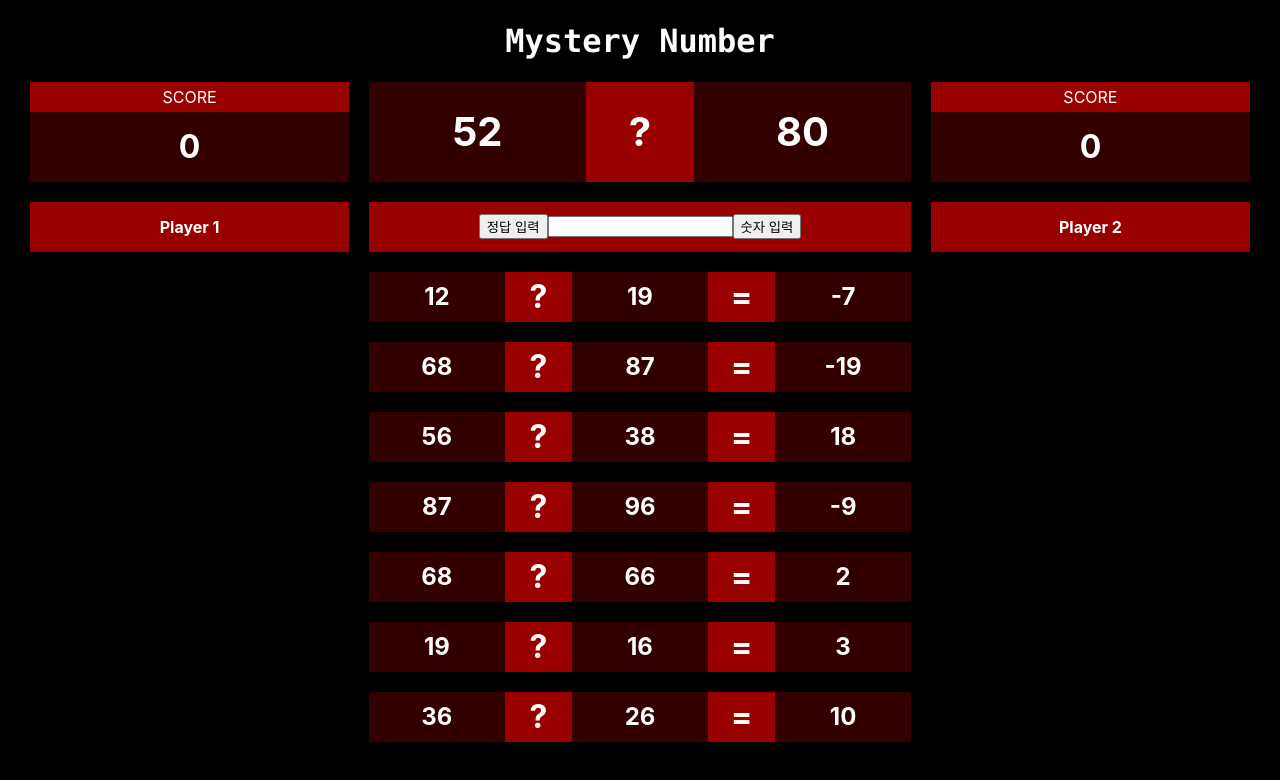
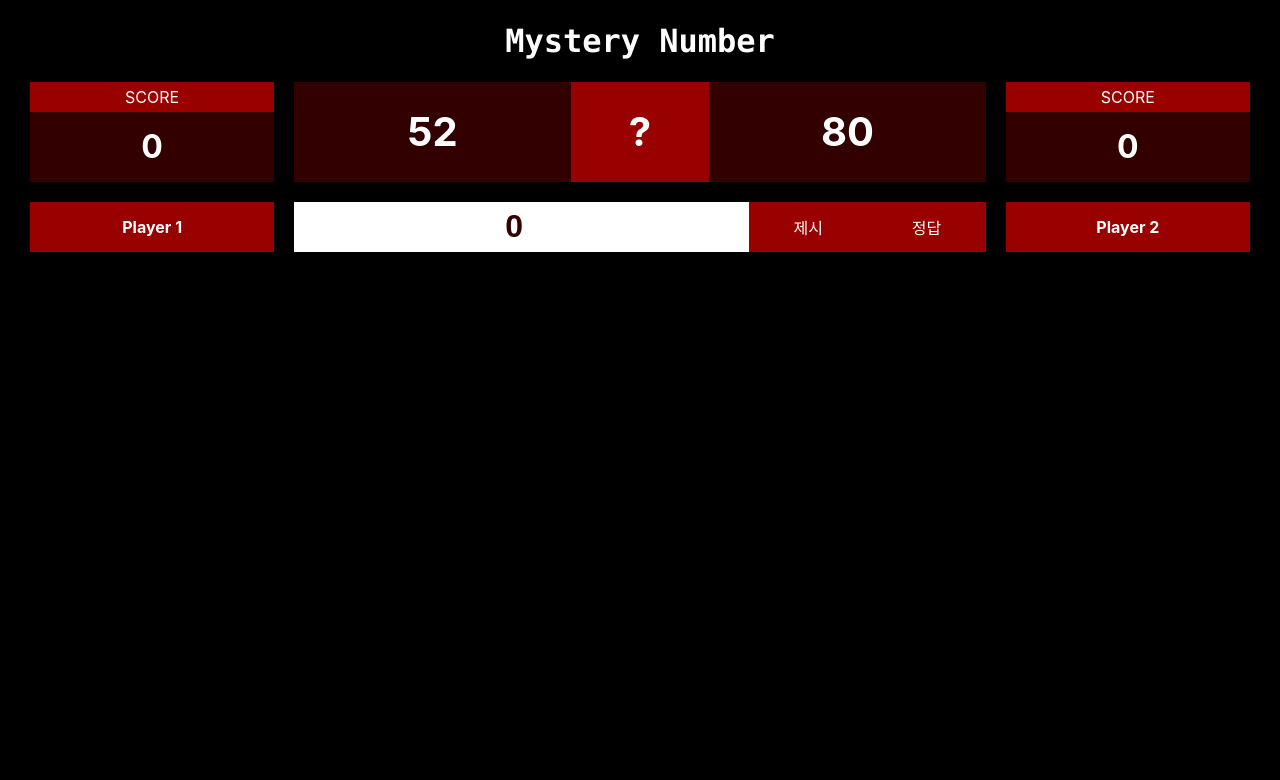
Before and after one commit to kwonmoto/mysterynumber, a React (Create React App) app: page / in a window 1280 px wide. Shown: the top 780 px of the page. Built offline with nearby package versions, Linux system fonts and the light colour scheme.

Commit message:
버튼 디자인 및 숫자 제시 구현

```diff
--- a/src/App.css
+++ b/src/App.css
@@ -124,3 +124,72 @@ div {
   font-size: 2vmin;
   height: 70px;
 }
+
+.btn-input{
+  background:#990000;
+  color:#fff;
+  border:none;
+  position:relative;
+  width: 20%;
+  height: 50px;
+  font-size: 16px;
+  padding:0 1vw;
+  cursor:pointer;
+  transition:800ms ease all;
+  outline:none;
+}
+
+.btn-input:hover{
+  background:#fff;
+  color:#990000;
+}
+
+.btn-input:active{
+  background:#eee;
+  color:#330000;
+  transition:none;
+}
+
+.btn-input:before,.btn-input:after{
+  content:'';
+  position:absolute;
+  top:0;
+  right:0;
+  height:2px;
+  width:0;
+  background: #990000;
+  transition:400ms ease all;
+}
+
+.btn-input:after{
+  right:inherit;
+  top:inherit;
+  left:0;
+  bottom:0;
+}
+
+.btn-input:hover:before,.btn-input:hover:after{
+  width:100%;
+  transition:800ms ease all;
+}
+
+.btn-input:disabled{
+  background:grey;
+  color:#fff;
+  cursor: default;
+}
+
+.input-answer{
+  background:#fff;
+  color:#330000;
+  border:none;
+  position:relative;
+  width: 80%;
+  height: 50px;
+  font-size: 16px;
+  padding: 0;
+  outline:none;
+  text-align: center;
+  font-size: 32px;
+  font-weight: bold;
+}
--- a/src/container/CalculateResult.tsx
+++ b/src/container/CalculateResult.tsx
@@ -1,34 +1,37 @@
 import React from "react";
 
+interface InputTableItem {
+  num1: number;
+  num2: number;
+}
 interface calculateResultProps {
   gameQuestion: (a: number, b: number) => number;
-  inputTable: any;
+  inputTable: InputTableItem[];
 }
 
 // 플레이어들이 부른 숫자를 계산하여 보여주는 컨테이너
 function CalculateResult({ gameQuestion, inputTable }: calculateResultProps) {
-  const num1 = Math.floor(Math.random() * 100);
-  const num2 = Math.floor(Math.random() * 100);
-
   return (
     <>
-      <div className="calculateResult c-container">
+      {inputTable.map((row, i) => (
+        <div className="calculateResult c-container" key={i}>
           <div className="calculateResult c-box c-number">
-          <h2>{num1}</h2>
+            <h2>{row.num1}</h2>
           </div>
           <div className="calculateResult c-box c-mark">
             <h1>?</h1>
           </div>
           <div className="calculateResult c-box c-number">
-          <h2>{num2}</h2>
+            <h2>{row.num2}</h2>
           </div>
           <div className="calculateResult c-box c-mark">
             <h1>=</h1>
           </div>
           <div className="calculateResult c-box c-number">
-          <h2>{gameQuestion(num1, num2)}</h2>
+            <h2>{gameQuestion(row.num1, row.num2)}</h2>
           </div>
         </div>
+      ))}
     </>
   );
 }
--- a/src/container/GamePage.tsx
+++ b/src/container/GamePage.tsx
@@ -8,15 +8,17 @@ import rules from "../Rules";
 
 //게임 페이지
 function GamePage() {
+  interface InputTableItem {
+    num1: number;
+    num2: number;
+  }
+
   const [name, setName] = useState(["Player 1", "Player 2"]);
   const [questionNumber, setQuetionNumber] = useState([0, 0]);
   const [gameNum, setGameNum] = useState(0);
   const gameQuestion = rules(gameNum);
   const gameAnswer = gameQuestion(questionNumber[0], questionNumber[1]);
-  const [inputTable, setInputTable] = useState([
-    { num1: 1, num2: 2 },
-    { num1: 3, num2: 4 },
-  ]);
+  const [inputTable, setInputTable] = useState<InputTableItem[]>([]);
 
   useEffect(() => {
     const num1 = Math.floor(Math.random() * 100);
@@ -25,7 +27,6 @@ function GamePage() {
     setGameNum(Math.random());
   }, []);
 
-  console.log(gameQuestion);
   return (
     <div className="container">
       <Score playerNum={1} />
@@ -33,13 +34,7 @@ function GamePage() {
       <Score playerNum={2} />
       <PlayerName name={name[0]} playerNum={1} />
       <PlayerName name={name[1]} playerNum={2} />
-      <InputNumber />
-      <CalculateResult gameQuestion={gameQuestion} inputTable={inputTable} />
-      <CalculateResult gameQuestion={gameQuestion} inputTable={inputTable} />
-      <CalculateResult gameQuestion={gameQuestion} inputTable={inputTable} />
-      <CalculateResult gameQuestion={gameQuestion} inputTable={inputTable} />
-      <CalculateResult gameQuestion={gameQuestion} inputTable={inputTable} />
-      <CalculateResult gameQuestion={gameQuestion} inputTable={inputTable} />
+      <InputNumber inputTable={inputTable} setInputTable={setInputTable} />
       <CalculateResult gameQuestion={gameQuestion} inputTable={inputTable} />
     </div>
   );
--- a/src/container/InputNumber.tsx
+++ b/src/container/InputNumber.tsx
@@ -1,12 +1,36 @@
-import React from "react";
+import React, { ChangeEvent, Dispatch, SetStateAction, useState } from "react";
+interface InputTableItem {
+  num1: number;
+  num2: number;
+}
+interface InputNumberProps {
+  inputTable: InputTableItem[];
+  setInputTable: Dispatch<SetStateAction<InputTableItem[]>>;
+}
 
 //숫자 입력 컨테이너
-function InputNumber() {
+function InputNumber({ inputTable, setInputTable }: InputNumberProps) {
+  const [tryNumber, setTryNumber] = useState<number>(0);
+  const onChange = (e: ChangeEvent<HTMLInputElement>) =>
+    setTryNumber(Number(e.target.value));
+  const onClick = () =>
+    setInputTable([
+      ...inputTable,
+      { num1: tryNumber, num2: Math.floor(Math.random() * 100) },
+    ]);
   return (
     <div className="inputNumber">
-      <button>정답 입력</button>
-      <input></input>
-      <button>숫자 입력</button>
+      <input
+        className="input-answer"
+        type="number"
+        value={tryNumber}
+        min={0}
+        onChange={onChange}
+      ></input>
+      <button className="btn-input" onClick={onClick}>
+        제시
+      </button>
+      <button className="btn-input">정답</button>
     </div>
   );
 }
```
Lines whose indentation alone changed are shown as unchanged.
